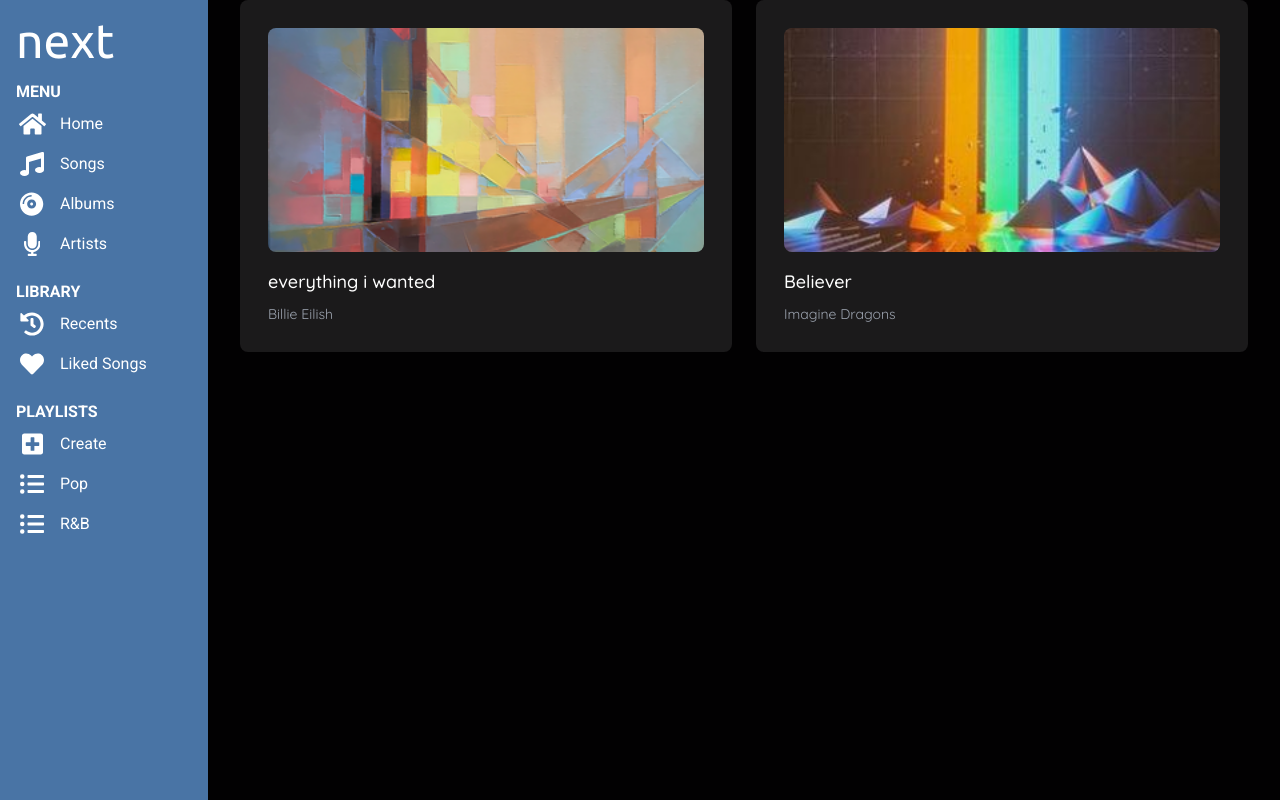
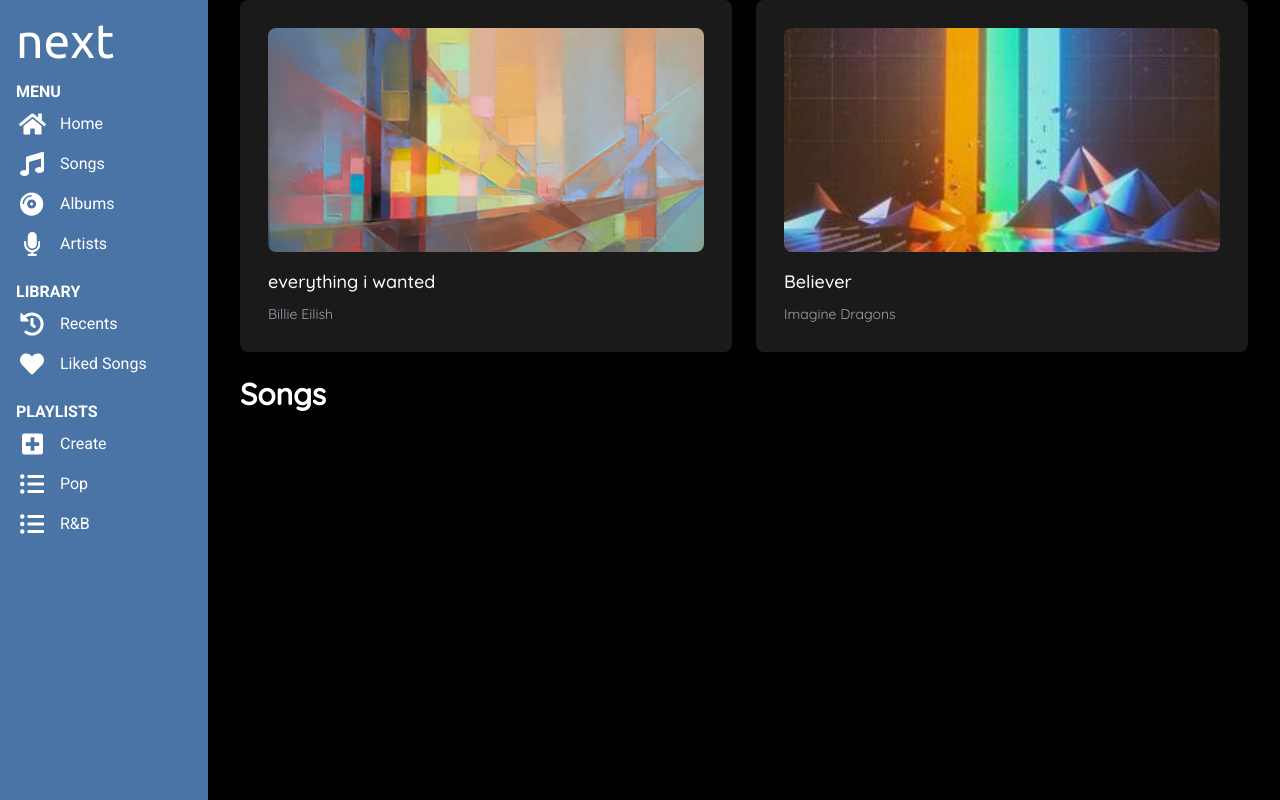
Before and after one commit to Behnam-sn/next-vue, a Vue app: page / in a window 1280 px wide. Built offline with nearby package versions, Linux system fonts and the light colour scheme.

Commit message:
add TitleBar

```diff
--- /dev/null
+++ b/src/components/TitleBar.vue
@@ -0,0 +1,11 @@
+<script setup lang="ts">
+defineProps<{
+  text: string;
+}>();
+</script>
+
+<template>
+  <div class="font-Quicksand font-bold text-3xl capitalize mt-6 mb-4">
+    {{ text }}
+  </div>
+</template>
--- a/src/views/HomeView.vue
+++ b/src/views/HomeView.vue
@@ -1,6 +1,7 @@
 <script setup lang="ts">
 import { useSongsStore } from "@/stores/songs";
 import SongBanner from "@/components/SongBanner.vue";
+import TitleBar from "@/components/TitleBar.vue";
 
 const songs = useSongsStore();
 </script>
@@ -11,5 +12,6 @@ const songs = useSongsStore();
       <SongBanner :song="songs.songs[0]" />
       <SongBanner :song="songs.songs[1]" />
     </div>
+    <TitleBar text="songs" />
   </main>
 </template>
```
